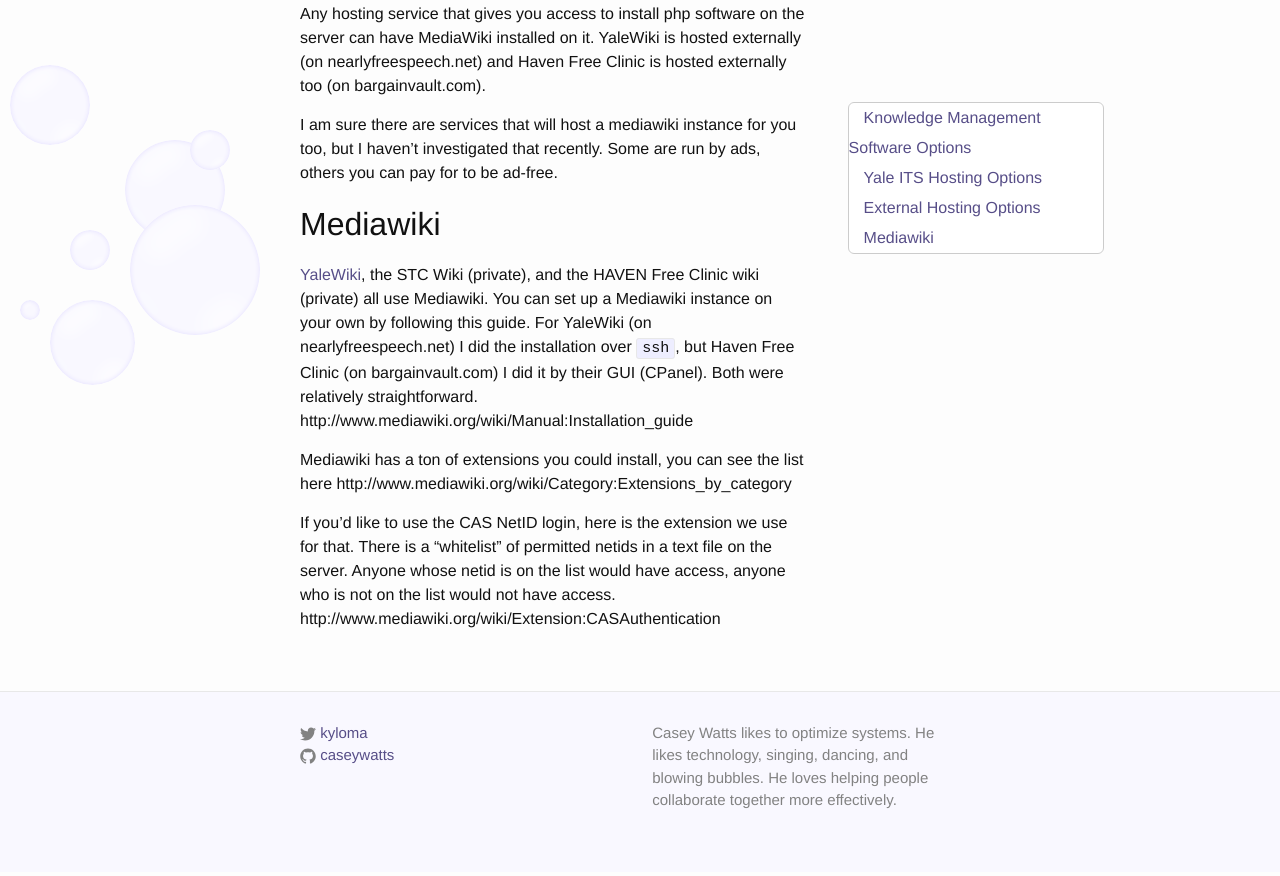
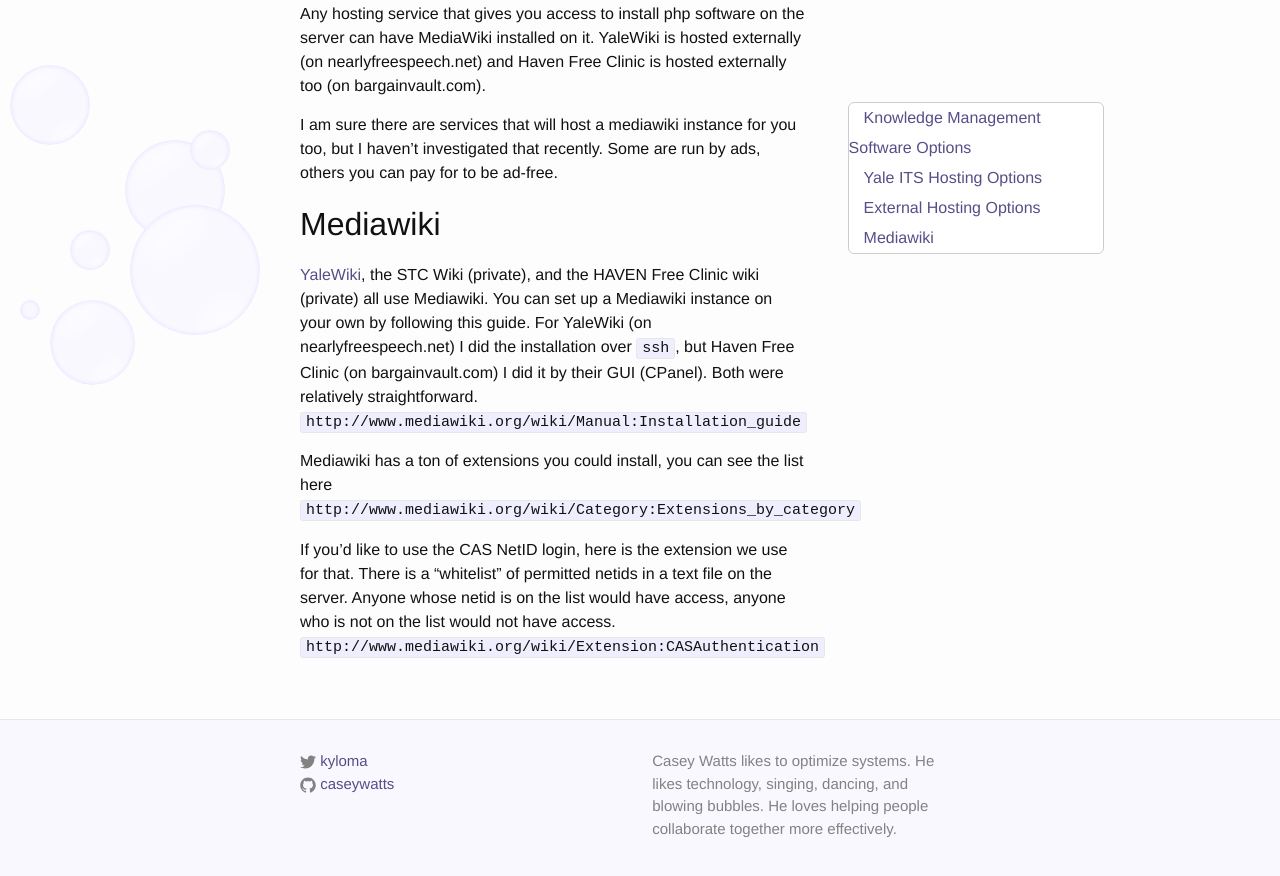
Before and after one commit to caseywatts/caseywatts.github.io, a Jekyll site: the page built from _posts/2014-10-03-knowledge_management.md, in a window 1280 px wide and 900 px high, scrolled down 1186 px. Shown: the top 876 px of the window. Built offline with Jekyll 4.4.1, drawn with Linux system fonts in a browser that asks for light colours.

```diff
--- a/_posts/2014-10-03-knowledge_management.md
+++ b/_posts/2014-10-03-knowledge_management.md
@@ -26,10 +26,10 @@ I am sure there are services that will host a mediawiki instance for you too, bu
 
 ## Mediawiki
 [YaleWiki](http://yalewiki.org), the STC Wiki (private), and the HAVEN Free Clinic wiki (private) all use Mediawiki. You can set up a Mediawiki instance on your own by following this guide. For YaleWiki (on nearlyfreespeech.net) I did the installation over `ssh`, but Haven Free Clinic (on bargainvault.com) I did it by their GUI (CPanel). Both were relatively straightforward.
-http://www.mediawiki.org/wiki/Manual:Installation_guide
+`http://www.mediawiki.org/wiki/Manual:Installation_guide`
 
 Mediawiki has a ton of extensions you could install, you can see the list here
-http://www.mediawiki.org/wiki/Category:Extensions_by_category
+`http://www.mediawiki.org/wiki/Category:Extensions_by_category`
 
 If you'd like to use the CAS NetID login, here is the extension we use for that. There is a "whitelist" of permitted netids in a text file on the server. Anyone whose netid is on the list would have access, anyone who is not on the list would not have access.
-http://www.mediawiki.org/wiki/Extension:CASAuthentication
+`http://www.mediawiki.org/wiki/Extension:CASAuthentication`
```
